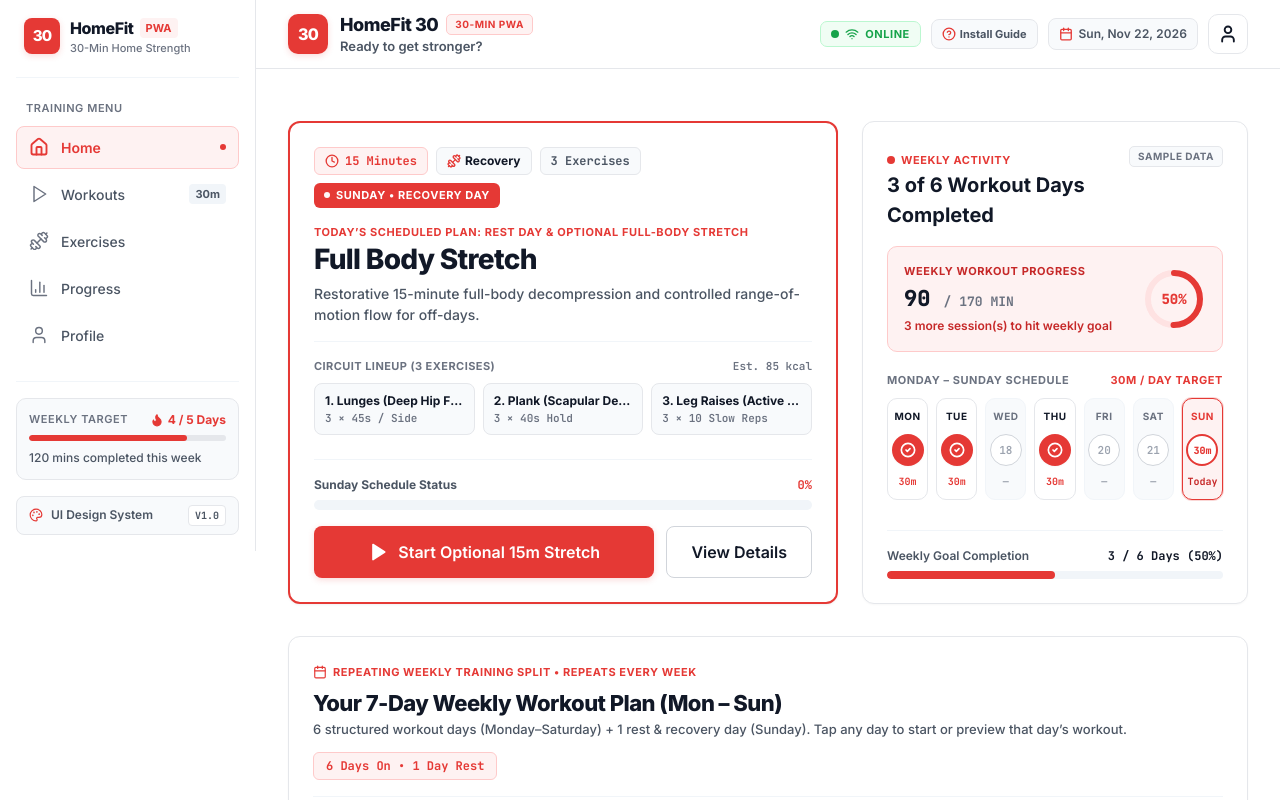
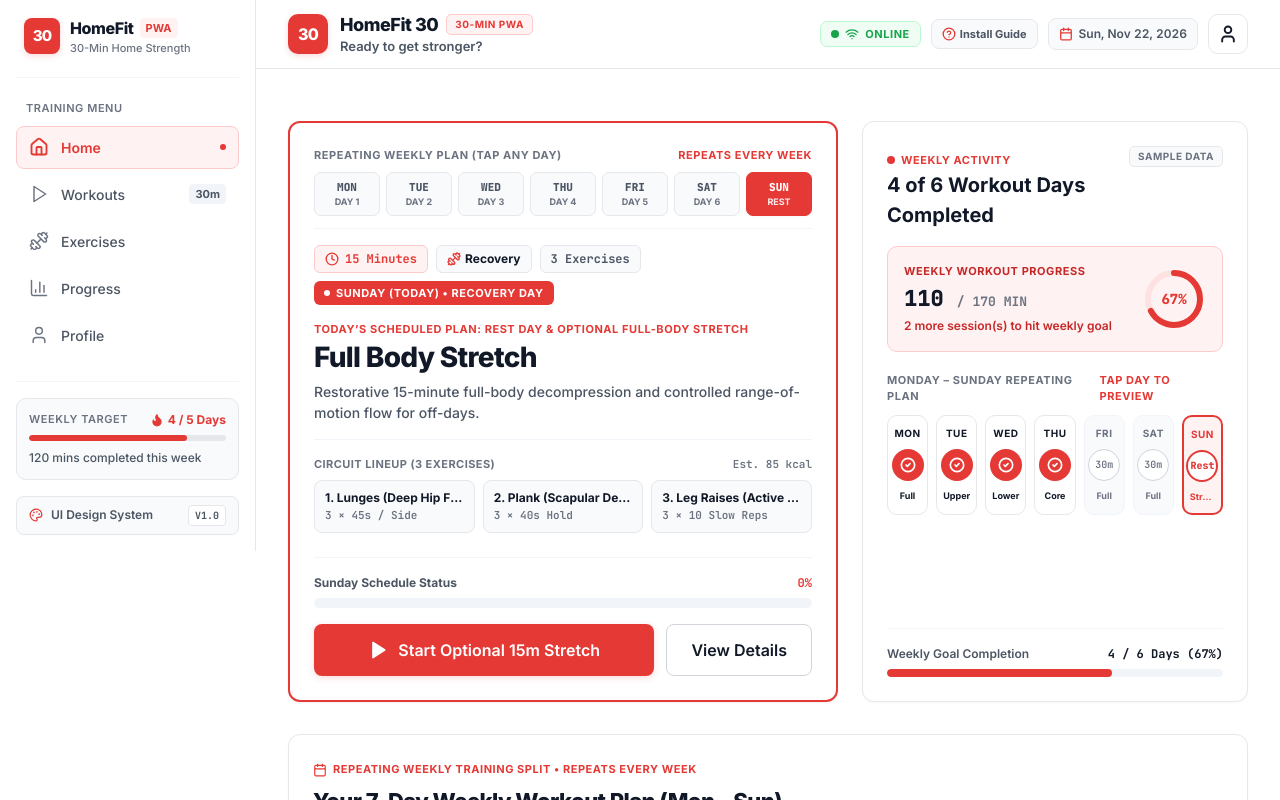
Before and after one commit to bennyraj457-cyber/homeworkout-30, a React (Vite) app: page / in a window 1280 px wide. Shown: the top 800 px of the page. Built offline with nearby package versions, Linux system fonts and the light colour scheme.

Commit message:
Add interactive Mon-Sun repeating weekly plan switcher to Home Dashboard top cards

```diff
--- a/src/data/dashboardSampleData.ts
+++ b/src/data/dashboardSampleData.ts
@@ -55,18 +55,18 @@ export interface WeeklyActivitySummary {
 }
 
 export const WEEKLY_ACTIVITY_SAMPLE: WeeklyActivitySummary = {
-  completedDays: 3,
-  targetDays: 5,
-  totalMinutesCompleted: 90,
-  targetMinutes: 150,
+  completedDays: 4,
+  targetDays: 6,
+  totalMinutesCompleted: 110,
+  targetMinutes: 170,
   days: [
     { dayShort: 'MON', dayFull: 'Monday', dateNumber: 16, status: 'completed', minutesCompleted: 30 },
     { dayShort: 'TUE', dayFull: 'Tuesday', dateNumber: 17, status: 'completed', minutesCompleted: 30 },
-    { dayShort: 'WED', dayFull: 'Wednesday', dateNumber: 18, status: 'rest', minutesCompleted: 0 },
-    { dayShort: 'THU', dayFull: 'Thursday', dateNumber: 19, status: 'completed', minutesCompleted: 30 },
-    { dayShort: 'FRI', dayFull: 'Friday', dateNumber: 20, status: 'rest', minutesCompleted: 0 },
+    { dayShort: 'WED', dayFull: 'Wednesday', dateNumber: 18, status: 'completed', minutesCompleted: 30 },
+    { dayShort: 'THU', dayFull: 'Thursday', dateNumber: 19, status: 'completed', minutesCompleted: 20 },
+    { dayShort: 'FRI', dayFull: 'Friday', dateNumber: 20, status: 'upcoming', minutesCompleted: 0 },
     { dayShort: 'SAT', dayFull: 'Saturday', dateNumber: 21, status: 'upcoming', minutesCompleted: 0 },
-    { dayShort: 'SUN', dayFull: 'Sunday', dateNumber: 22, status: 'today', minutesCompleted: 10 },
+    { dayShort: 'SUN', dayFull: 'Sunday', dateNumber: 22, status: 'today', minutesCompleted: 15 },
   ],
 };
 
--- a/src/pages/HomeDashboard.tsx
+++ b/src/pages/HomeDashboard.tsx
@@ -1,4 +1,4 @@
-import React from 'react';
+import React, { useState } from 'react';
 import { useNavigate } from 'react-router-dom';
 import {
   Clock,
@@ -71,6 +71,10 @@ export const HomeDashboard: React.FC = () => {
     setShowManualInstructionsModal,
   } = usePwa();
 
+  // Allow user to click any day (MON–SUN) in the repeating weekly plan to preview/start that day right from the top hero card
+  const todayJsDay = new Date().getDay();
+  const [selectedJsDay, setSelectedJsDay] = useState<number>(todayJsDay);
+
   const savedSession = loadActiveWorkoutSession();
   const hasActiveUnfinishedSession =
     savedSession && savedSession.stage === 'active';
@@ -87,20 +91,30 @@ export const HomeDashboard: React.FC = () => {
   const realWeekly = hasRealHistory ? currentWeekActivity : null;
   const userGoals = loadPersonalGoals();
 
-  // Resolve Today's Scheduled Workout from the Repeating 7-Day Weekly Plan
-  const { daySchedule: todaysDaySchedule, workoutPlan: todaysScheduledPlan } =
-    getTodaysScheduledPlan();
+  // Resolve Selected Day's Scheduled Workout from the Repeating 7-Day Weekly Plan (defaults to Today)
+  const selectedDaySchedule =
+    REPEATING_WEEKLY_SCHEDULE.find((d) => d.jsDayOfWeek === selectedJsDay) ||
+    getTodaysScheduledPlan().daySchedule;
+  const selectedDayPlan =
+    WORKOUT_PLANS_DATA.find((p) => p.id === selectedDaySchedule.planId) ||
+    getTodaysScheduledPlan().workoutPlan;
 
+  const isSelectedDayToday = selectedJsDay === todayJsDay;
+
+  const selectedDayBucket =
+    currentWeekActivity.days[selectedDaySchedule.dayIndex - 1];
   const isTodayCompleted = Boolean(
-    currentWeekActivity.days.find((d) => d.isToday && d.workoutsCount > 0)
+    selectedDayBucket && selectedDayBucket.workoutsCount > 0
   );
   const todaysCompletionPercent = isTodayCompleted
     ? 100
     : hasActiveUnfinishedSession &&
-      savedSession?.planId === todaysScheduledPlan.id &&
+      savedSession?.planId === selectedDayPlan.id &&
       savedProgress
     ? savedProgress.completionPercentage
     : 0;
+  const todaysDaySchedule = selectedDaySchedule;
+  const todaysScheduledPlan = selectedDayPlan;
 
   const displayedCompletedDays = realWeekly
     ? realWeekly.activeDaysInWeek
@@ -159,6 +173,43 @@ export const HomeDashboard: React.FC = () => {
             ------------------------------------------------------------------- */}
         <div className="lg:col-span-7 bg-white rounded-[12px] border-2 border-[#E53935] p-5 sm:p-6 shadow-hf-sm flex flex-col justify-between">
           <div>
+            {/* Repeating Weekly Day Switcher Bar (MON - SUN) right at top of hero card */}
+            <div className="mb-4 pb-3 border-b border-[#F1F5F9]">
+              <div className="flex items-center justify-between text-[11px] font-bold uppercase tracking-wider text-[#6B7280] mb-2">
+                <span>Repeating Weekly Plan (Tap any day)</span>
+                <span className="text-[#E53935]">Repeats Every Week</span>
+              </div>
+              <div className="grid grid-cols-7 gap-1.5">
+                {REPEATING_WEEKLY_SCHEDULE.map((d) => {
+                  const isActiveDay = d.jsDayOfWeek === selectedJsDay;
+                  const isRealToday = d.jsDayOfWeek === todayJsDay;
+                  return (
+                    <button
+                      key={d.dayShort}
+                      type="button"
+                      onClick={() => setSelectedJsDay(d.jsDayOfWeek)}
+                      className={`py-1.5 px-1 rounded-[7px] font-mono text-[11px] font-extrabold uppercase border transition-all flex flex-col items-center ${
+                        isActiveDay
+                          ? 'bg-[#E53935] text-white border-[#E53935] shadow-hf-xs'
+                          : isRealToday
+                          ? 'bg-[#FEF2F2] text-[#E53935] border-[#FECACA]'
+                          : 'bg-[#F8FAFC] text-[#4B5563] border-[#E5E7EB] hover:border-[#E53935]'
+                      }`}
+                    >
+                      <span>{d.dayShort}</span>
+                      <span
+                        className={`text-[9px] font-sans font-bold truncate max-w-full ${
+                          isActiveDay ? 'text-white/90' : 'text-[#6B7280]'
+                        }`}
+                      >
+                        {d.isRestDay ? 'Rest' : `Day ${d.dayIndex}`}
+                      </span>
+                    </button>
+                  );
+                })}
+              </div>
+            </div>
+
             {/* Top Status & Badges */}
             <div className="flex flex-wrap items-center justify-between gap-2 mb-4">
               <div className="flex flex-wrap items-center gap-2">
@@ -177,7 +228,8 @@ export const HomeDashboard: React.FC = () => {
 
               <span className="inline-flex items-center gap-1.5 px-2.5 py-1 rounded-[6px] bg-[#E53935] text-white text-[11px] font-bold uppercase tracking-wider">
                 <span className="w-1.5 h-1.5 rounded-full bg-white animate-pulse" />
-                {todaysDaySchedule.dayName} •{' '}
+                {todaysDaySchedule.dayName}
+                {isSelectedDayToday ? ' (Today)' : ''} •{' '}
                 {todaysDaySchedule.isRestDay ? 'Recovery Day' : 'Day ' + todaysDaySchedule.dayIndex + ' of 6'}
               </span>
             </div>
@@ -356,40 +408,50 @@ export const HomeDashboard: React.FC = () => {
               </div>
             </div>
 
-            {/* Monday to Sunday Circular Day Indicators */}
+            {/* Monday to Sunday Repeating Weekly Plan Schedule */}
             <div>
               <div className="flex items-center justify-between text-[11px] font-bold uppercase tracking-wider text-[#6B7280] mb-2.5">
-                <span>Monday – Sunday Schedule</span>
-                <span className="text-[#E53935]">30m / Day Target</span>
+                <span>Monday – Sunday Repeating Plan</span>
+                <span className="text-[#E53935]">Tap Day to Preview</span>
               </div>
 
               <div className="grid grid-cols-7 gap-1.5 sm:gap-2">
-                {realWeekly
-                  ? realWeekly.days.map((day) => {
-                      const isCompleted = day.workoutsCount > 0;
-                      const isToday = day.isToday;
+                {REPEATING_WEEKLY_SCHEDULE.map((schedDay, idx) => {
+                  const dayBucket = currentWeekActivity.days[idx];
+                  const isCompleted = hasRealHistory
+                    ? dayBucket.workoutsCount > 0
+                    : WEEKLY_ACTIVITY_SAMPLE.days[idx]?.status === 'completed';
+                  const isRealToday = schedDay.jsDayOfWeek === todayJsDay;
+                  const isSelected = schedDay.jsDayOfWeek === selectedJsDay;
+                  const assignedPlan =
+                    WORKOUT_PLANS_DATA.find((p) => p.id === schedDay.planId) ||
+                    WORKOUT_PLANS_DATA[0];
 
                   return (
-                        <div
-                          key={day.dateKey}
+                    <button
+                      key={schedDay.dayShort}
+                      type="button"
+                      onClick={() => setSelectedJsDay(schedDay.jsDayOfWeek)}
                       className={`flex flex-col items-center py-2.5 px-1 rounded-[10px] border transition-all ${
-                            isToday
-                              ? 'bg-[#FEF2F2] border-[#E53935] ring-1 ring-[#E53935]/20'
+                        isSelected
+                          ? 'bg-[#FEF2F2] border-2 border-[#E53935] shadow-hf-xs'
+                          : isRealToday
+                          ? 'bg-[#FEF2F2]/50 border-[#FECACA]'
                           : isCompleted
                           ? 'bg-white border-[#E5E7EB]'
-                              : 'bg-[#F8FAFC] border-[#F1F5F9]'
+                          : 'bg-[#F8FAFC] border-[#F1F5F9] hover:border-[#D1D5DB]'
                       }`}
                     >
                       <span
-                            className={`text-[10px] font-bold uppercase tracking-wider mb-2 ${
-                              isToday
+                        className={`text-[10px] font-bold uppercase tracking-wider mb-1.5 ${
+                          isSelected || isRealToday
                             ? 'text-[#E53935]'
                             : isCompleted
                             ? 'text-[#111827]'
                             : 'text-[#6B7280]'
                         }`}
                       >
-                            {day.dayShort}
+                        {schedDay.dayShort}
                       </span>
 
                       <div className="relative w-9 h-9 flex items-center justify-center mb-1.5">
@@ -397,91 +459,31 @@ export const HomeDashboard: React.FC = () => {
                           <div className="w-8 h-8 rounded-full bg-[#E53935] text-white flex items-center justify-center shadow-hf-xs">
                             <CheckCircle2 className="w-4 h-4" strokeWidth={2.5} />
                           </div>
-                            ) : isToday ? (
+                        ) : isSelected || isRealToday ? (
                           <div className="w-8 h-8 rounded-full border-2 border-[#E53935] bg-white flex items-center justify-center font-mono tabular-nums text-[10px] font-extrabold text-[#E53935]">
-                                {day.dateNumber}
+                            {schedDay.isRestDay ? 'Rest' : `${assignedPlan.durationMinutes}m`}
                           </div>
                         ) : (
-                              <div className="w-8 h-8 rounded-full border border-[#D1D5DB] bg-white flex items-center justify-center font-mono tabular-nums text-[11px] font-semibold text-[#9CA3AF]">
-                                {day.dateNumber}
+                          <div className="w-8 h-8 rounded-full border border-[#D1D5DB] bg-white flex items-center justify-center font-mono tabular-nums text-[10px] font-semibold text-[#6B7280]">
+                            {schedDay.isRestDay ? 'Rest' : `${assignedPlan.durationMinutes}m`}
                           </div>
                         )}
                       </div>
 
                       <span
-                            className={`font-mono tabular-nums text-[10px] font-bold ${
-                              isCompleted
-                                ? 'text-[#E53935]'
-                                : isToday
-                                ? 'text-[#C62828]'
-                                : 'text-[#9CA3AF]'
-                            }`}
-                          >
-                            {isCompleted
-                              ? `${day.totalMinutes}m`
-                              : isToday
-                              ? 'Today'
-                              : '—'}
-                          </span>
-                        </div>
-                      );
-                    })
-                  : WEEKLY_ACTIVITY_SAMPLE.days.map((day) => {
-                      const isCompleted = day.status === 'completed';
-                      const isToday = day.status === 'today';
-
-                      return (
-                        <div
-                          key={day.dayShort}
-                          className={`flex flex-col items-center py-2.5 px-1 rounded-[10px] border transition-all ${
-                            isToday
-                              ? 'bg-[#FEF2F2] border-[#E53935] ring-1 ring-[#E53935]/20'
-                              : isCompleted
-                              ? 'bg-white border-[#E5E7EB]'
-                              : 'bg-[#F8FAFC] border-[#F1F5F9]'
-                          }`}
-                        >
-                          <span
-                            className={`text-[10px] font-bold uppercase tracking-wider mb-2 ${
-                              isToday
+                        className={`text-[9px] font-bold truncate max-w-full px-0.5 ${
+                          isSelected || isRealToday
                             ? 'text-[#E53935]'
                             : isCompleted
                             ? 'text-[#111827]'
                             : 'text-[#6B7280]'
                         }`}
                       >
-                            {day.dayShort}
+                        {schedDay.isRestDay
+                          ? 'Stretch'
+                          : assignedPlan.primaryCategory.split(' ')[0]}
                       </span>
-
-                          {/* Circular Day Progress Ring */}
-                          <div className="relative w-9 h-9 flex items-center justify-center mb-1.5">
-                            {isCompleted ? (
-                              <div className="w-8 h-8 rounded-full bg-[#E53935] text-white flex items-center justify-center shadow-hf-xs">
-                                <CheckCircle2 className="w-4 h-4" strokeWidth={2.5} />
-                              </div>
-                            ) : isToday ? (
-                              <div className="w-8 h-8 rounded-full border-2 border-[#E53935] bg-white flex items-center justify-center font-mono tabular-nums text-[10px] font-extrabold text-[#E53935]">
-                                30m
-                              </div>
-                            ) : (
-                              <div className="w-8 h-8 rounded-full border border-[#D1D5DB] bg-white flex items-center justify-center font-mono tabular-nums text-[11px] font-semibold text-[#9CA3AF]">
-                                {day.dateNumber}
-                              </div>
-                            )}
-                          </div>
-
-                          <span
-                            className={`font-mono tabular-nums text-[10px] font-bold ${
-                              isCompleted
-                                ? 'text-[#E53935]'
-                                : isToday
-                                ? 'text-[#C62828]'
-                                : 'text-[#9CA3AF]'
-                            }`}
-                          >
-                            {isCompleted ? '30m' : isToday ? 'Today' : '—'}
-                          </span>
-                        </div>
+                    </button>
                   );
                 })}
               </div>
--- a/vite.config.ts
+++ b/vite.config.ts
@@ -54,8 +54,7 @@ export default defineConfig({
         globPatterns: ['**/*.{js,css,html,ico,png,svg,json,woff2}'],
         cleanupOutdatedCaches: true,
         clientsClaim: true,
-        // Do NOT force skipWaiting automatically so active workouts are never interrupted
-        skipWaiting: false,
+        skipWaiting: true,
         navigateFallback: '/index.html',
         navigateFallbackDenylist: [/^\/api\//],
         runtimeCaching: [
@@ -106,7 +105,7 @@ export default defineConfig({
         ],
       },
       devOptions: {
-        enabled: true,
+        enabled: false,
         type: 'module',
       },
     }),
```
Lines whose indentation alone changed are shown as unchanged.
